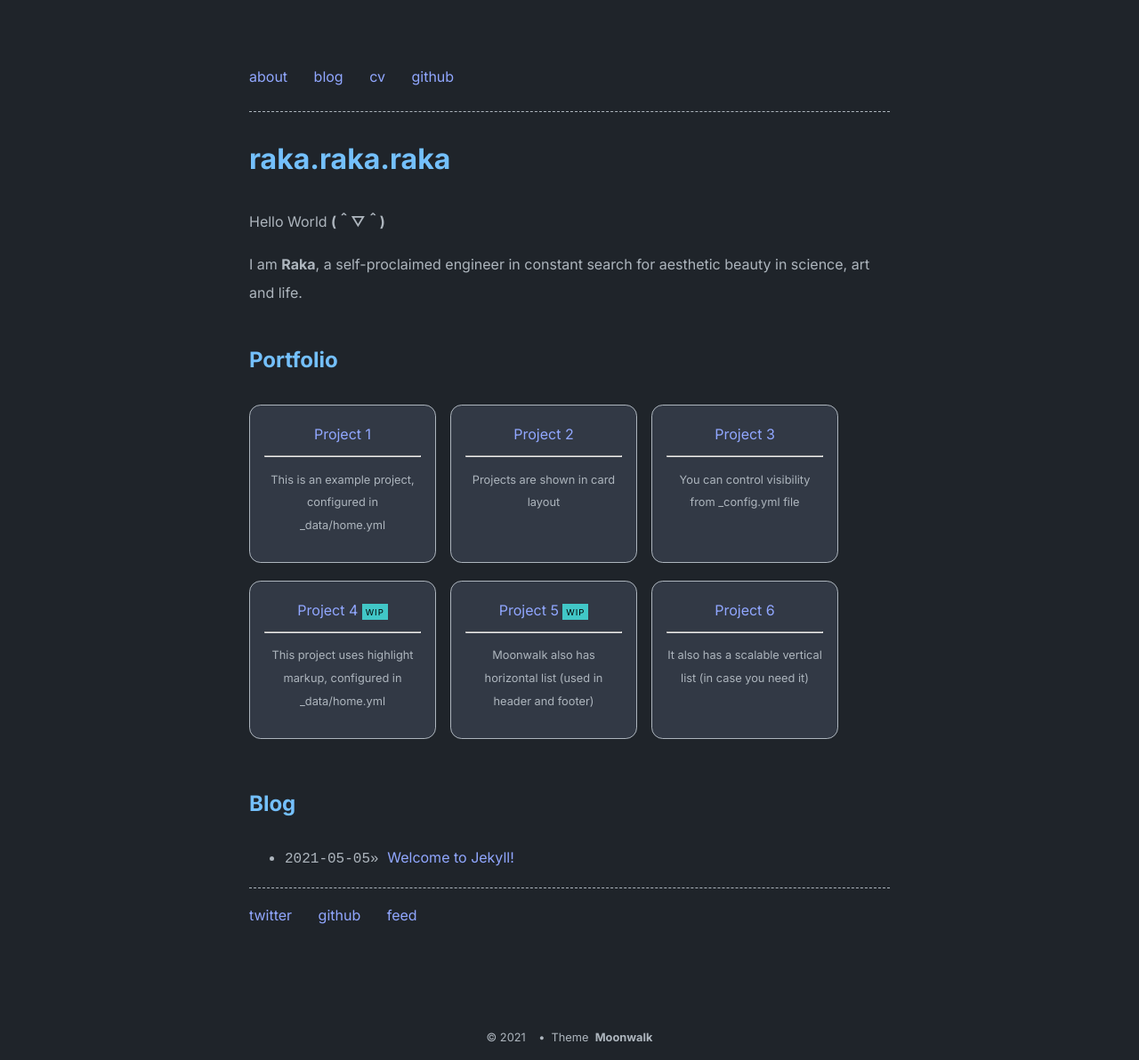
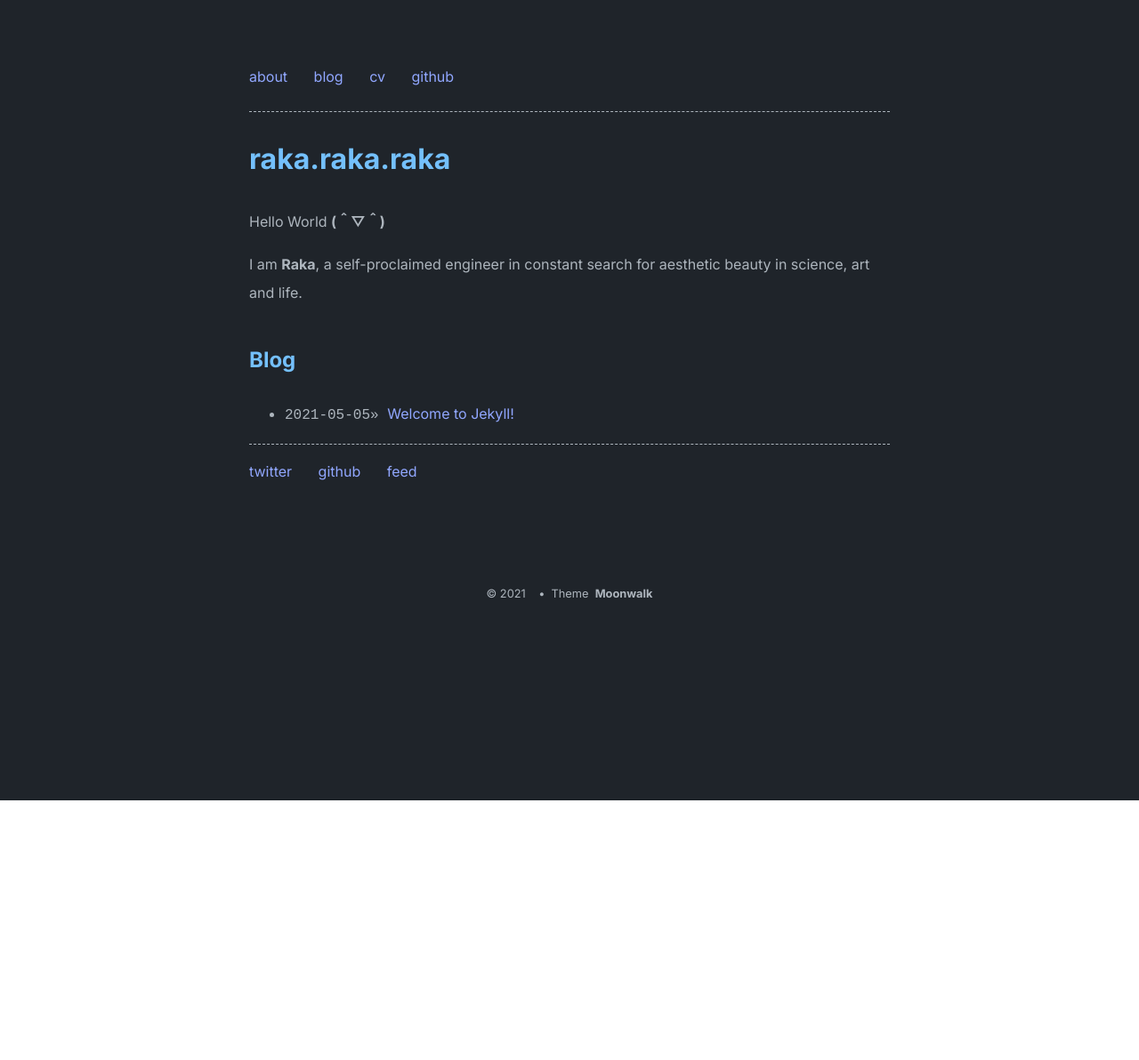
Before and after one commit to Rakagami/rakagami.github.io, a Jekyll site: the page built from index.md, in a window 1280 px wide. Shown: the whole page at 89% size. Built offline with Jekyll 4.4.1, drawn with Linux system fonts in a browser that asks for light colours; after the commit the page ends 900 px from its top, so only the background shows below that.

Commit message:
Removed unnecessary website items

```diff
--- a/_config.yml
+++ b/_config.yml
@@ -24,7 +24,7 @@ theme_config:
     show_footer: true # show footer links in home page,add in _data/home.yml
     show_copyright: true # show copyright notice in footer
     # following keys are using to create home layout
-    show_projects: true # show projects as cards, add in _data/home.yml
+    show_projects: false # show projects as cards, add in _data/home.yml
     show_blog: true # show blog posts added in _posts
     show_old_projects: false # show old projects as cards, add in _data/home.yml
     show_misc_list: false # show generic vertical list for misc details, add _data/home.yml
--- a/_includes/post_list.html
+++ b/_includes/post_list.html
@@ -1,12 +1,14 @@
 {% if site.posts.size > 0 %}
   <ul>
     {% for post in site.posts %}
+        {% if post.visible == true %}
           <li class="post-list-item">
             <span class="home-date">
               {{ post.date | date: site.theme_config.date_format }}»
             </span>
             <a href="{{ post.url | relative_url }}">{{ post.title }}</a>
           </li>
+        {% endif %}
     {% endfor %}
   </ul>
 {% endif %}
--- a/_posts/2021-05-05-welcome-to-jekyll.markdown
+++ b/_posts/2021-05-05-welcome-to-jekyll.markdown
@@ -2,6 +2,7 @@
 layout: post
 title:  "Welcome to Jekyll!"
 date:   2021-05-05 12:57:44 +0200
+visible: true
 categories: jekyll update
 ---
 You’ll find this post in your `_posts` directory. Go ahead and edit it and re-build the site to see your changes. You can rebuild the site in many different ways, but the most common way is to run `jekyll serve`, which launches a web server and auto-regenerates your site when a file is updated.
```
Also changed, not shown: about.md (+1 -1 lines). Lines whose indentation alone changed are shown as unchanged.
